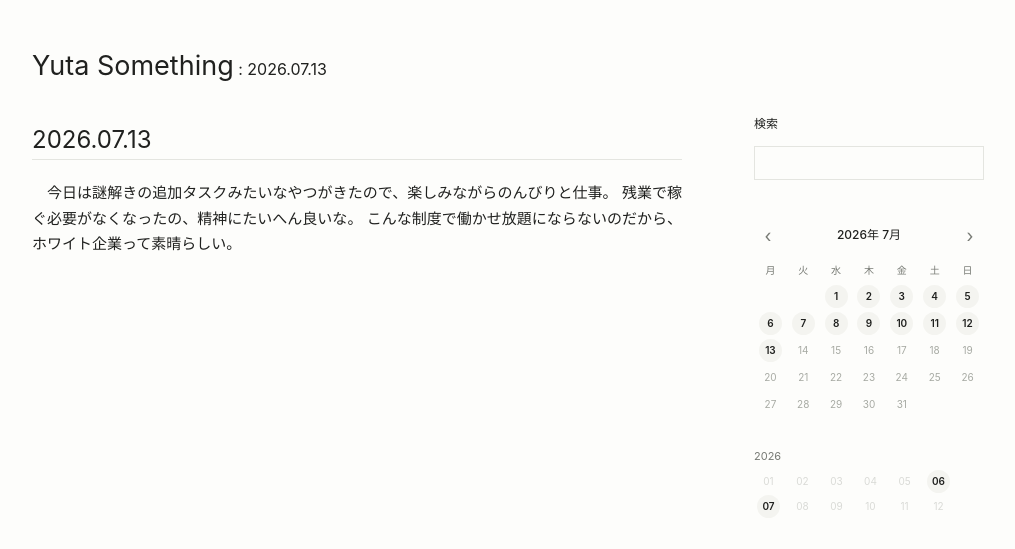
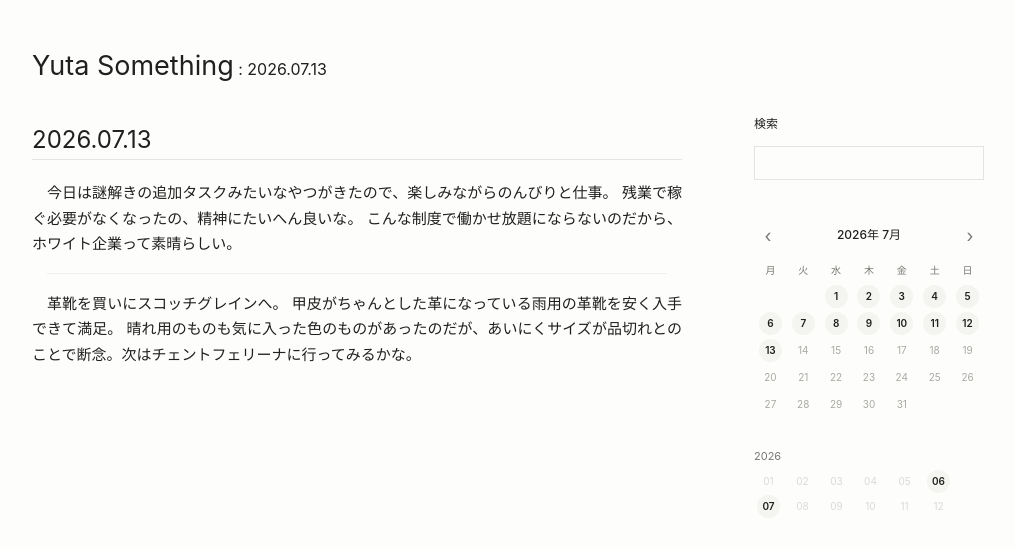
Before and after one commit to yutasth/weblog, a Jekyll site: the page built from _diary/202607131.md, in a window 1280 px wide. Shown: the top 549 px of the page, without its empty margins (132-1147 px from the left). Built offline with Jekyll 4.4.1, drawn with Linux system fonts in a browser that asks for light colours.

Commit message:
2026.07.13 日記更新

```diff
--- a/_diary/202607131.md
+++ b/_diary/202607131.md
@@ -4,3 +4,9 @@
 今日は謎解きの追加タスクみたいなやつがきたので、楽しみながらのんびりと仕事。
 残業で稼ぐ必要がなくなったの、精神にたいへん良いな。
 こんな制度で働かせ放題にならないのだから、ホワイト企業って素晴らしい。
+
+---
+
+革靴を買いにスコッチグレインへ。
+甲皮がちゃんとした革になっている雨用の革靴を安く入手できて満足。
+晴れ用のものも気に入った色のものがあったのだが、あいにくサイズが品切れとのことで断念。次はチェントフェリーナに行ってみるかな。
```
